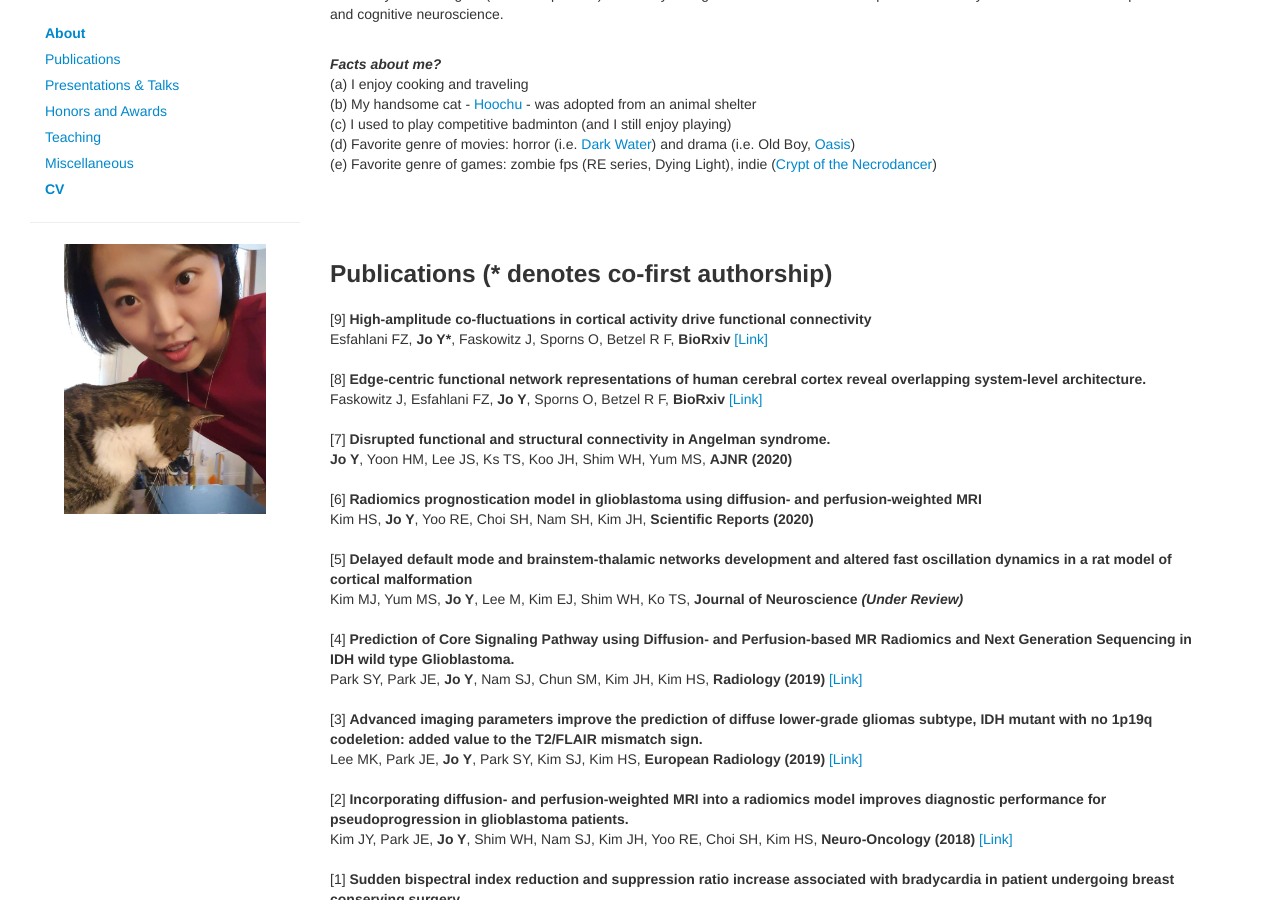
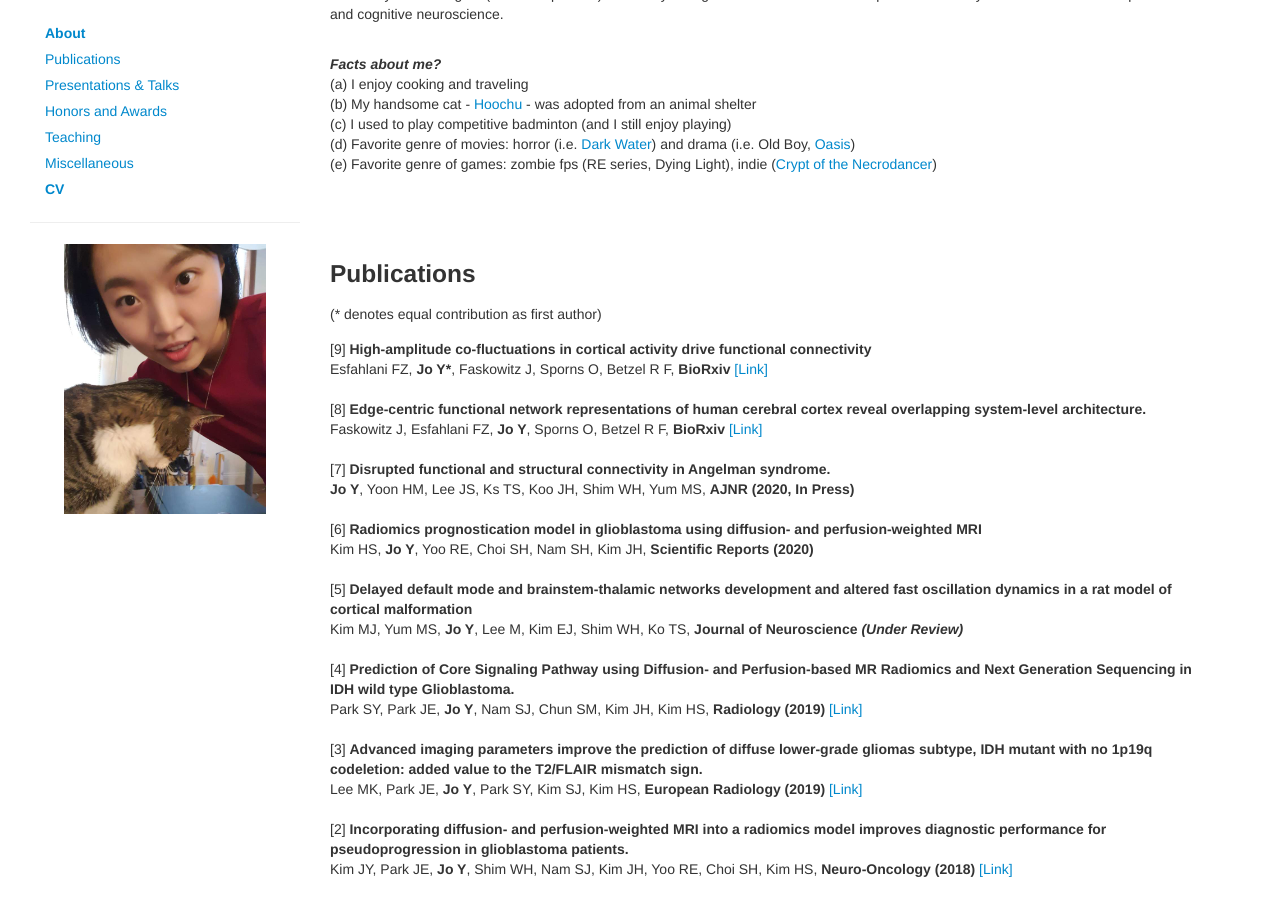
Before and after one commit to joy-neuro/joy-neuro.github.io, a Jekyll site: the page index.html, which Jekyll copies as it is, in a window 1280 px wide and 900 px high, scrolled down 346 px. Built offline with Jekyll 4.4.1, drawn with Linux system fonts in a browser that asks for light colours; nearby versions of some CDN libraries; comment, search, counter and statistics services are not loaded.

Commit message:
Update index.html

```diff
--- a/index.html
+++ b/index.html
@@ -106,8 +106,11 @@
 
 
             <h3>
-                <a name="publications"></a> Publications (* denotes co-first authorship)
+                <a name="publications"></a> Publications
             </h3>
+            <p>
+                (* denotes equal contribution as first author)
+            </p>
 
             <div class="media">
                 <!--<a name="cp" class="pull-left">
@@ -154,7 +157,7 @@
                         [7] <strong>
                              Disrupted functional and structural connectivity in Angelman syndrome.
                      </strong><br>
-                        <strong>Jo Y</strong>, Yoon HM, Lee JS, Ks TS, Koo JH, Shim WH, Yum MS, <strong>AJNR (2020)</strong>
+                        <strong>Jo Y</strong>, Yoon HM, Lee JS, Ks TS, Koo JH, Shim WH, Yum MS, <strong>AJNR (2020, In Press)</strong>
                         <!--<a target="_blank"
                            href="https://www.biorxiv.org/content/10.1101/799924v1.abstract">[PDF]</a>-->
                     </p>
```
